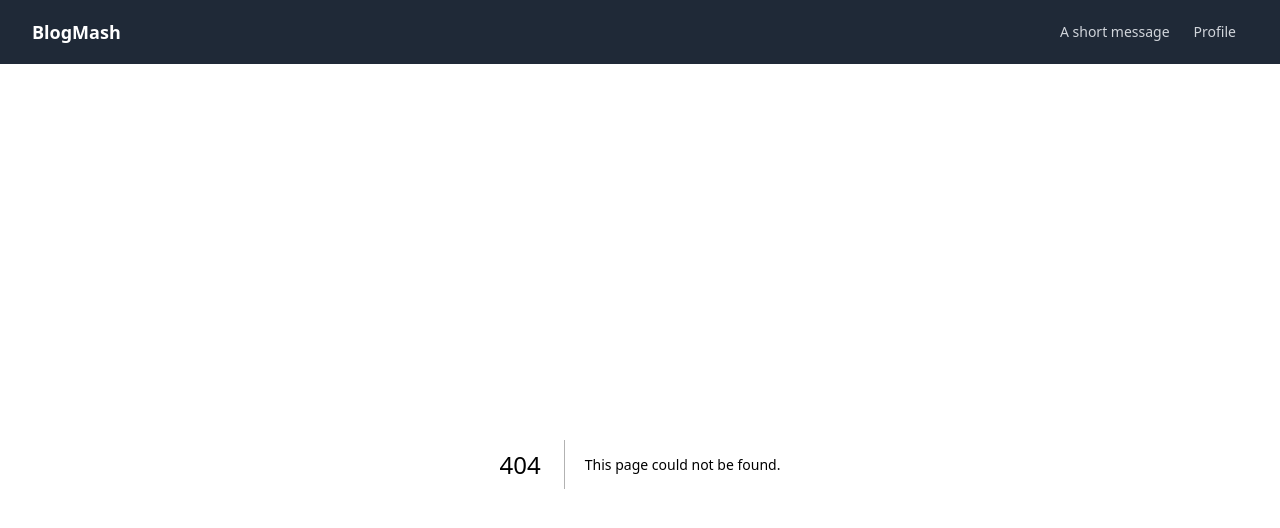
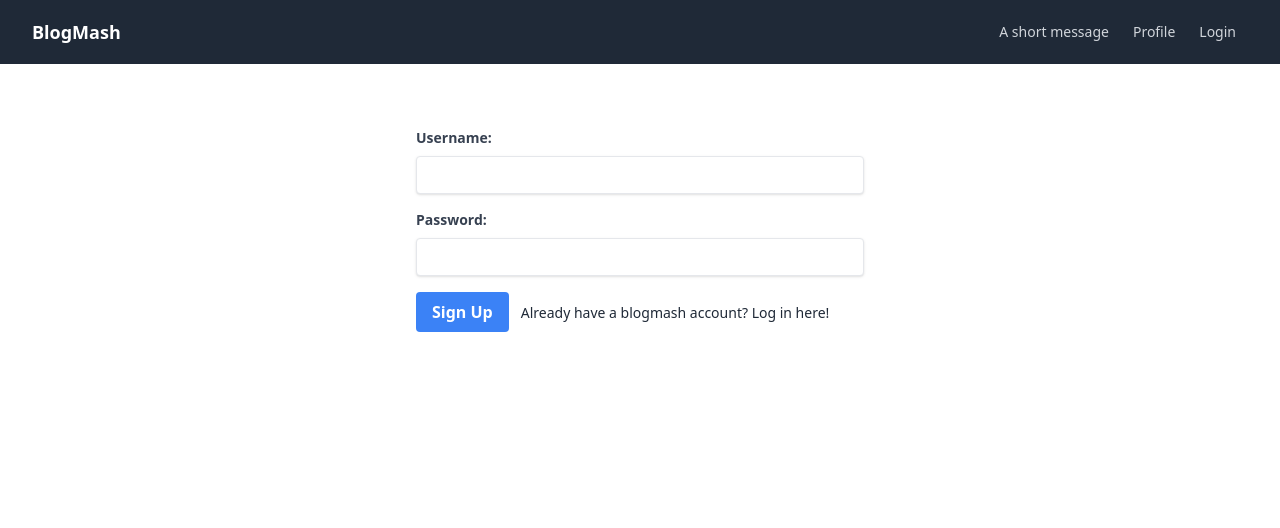
Before and after one commit to SakunPanthi123/blogmash, a Next.js app: page /signup in a window 1280 px wide. Before the commit this address had no page. Shown: the top 528 px of the page. Built offline with nearby package versions, Linux system fonts and the light colour scheme.

Commit message:
trying to add some form of authentication

```diff
--- /dev/null
+++ b/app/api/login/route.js
@@ -0,0 +1,24 @@
+// this is the login api route that checks whether the username and password match from the mongoose database
+
+import {connectToDB} from '@utils/database'
+import User from '@models/User'
+
+export const POST = async (req) => {
+    const {username, password} = await req.json();
+
+    try {
+        await connectToDB();
+        const user = await User.findOne({username: username, password: password})
+        if (user) {
+            return new Response(JSON.stringify(user),{
+                status:200
+            })
+        } else {
+            return new Response("User not found",{status: 404})
+        }
+
+    } catch (error){
+        return new Response("Failed to login",{status: 500})
+    }
+
+}
--- /dev/null
+++ b/app/api/signup/route.js
@@ -0,0 +1,24 @@
+// this route is used to create a new user in the mongodb databse using the user model
+
+import {connectToDB} from '@utils/database'
+import User from '@models/User'
+
+export const POST = async (req) => {
+    const {username, password} = await req.json();
+
+    try {
+        await connectToDB();
+        const newUser = new User({
+            username: username,
+            password:password,
+        })
+
+        await newUser.save()
+
+        return new Response(JSON.stringify(newUser),{
+            status:201
+        })
+    } catch (error){
+        return new Response("Failed to create a new User",{status: 500})
+    }
+}
--- a/app/layout.jsx
+++ b/app/layout.jsx
@@ -2,19 +2,19 @@
 import { useState } from 'react'
 import Nav from '@components/Nav'
 import '@styles/global.css'
-import UpdateContext from '@components/UpdateProvider'
+import SessionContext from '@components/SessionProvider'
 
 const RootLayout = ({ children }) => {
-  const [update_query, updateQuery] = useState('')
+  const [username, updateName] = useState()
   return (
-    <UpdateContext.Provider value={{ update_query, updateQuery }}>
+    <SessionContext.Provider value={{ username, updateName }}>
       <html>
         <body>
           <Nav />
           {children}
         </body>
       </html>
-    </UpdateContext.Provider>
+    </SessionContext.Provider>
   )
 }
 
--- /dev/null
+++ b/app/login/page.jsx
@@ -0,0 +1,71 @@
+// this is the login page for the app containing username and password only for now
+
+'use client'
+import { useState } from 'react'
+import { useRouter } from 'next/navigation'
+import Link from 'next/link'
+
+const Login = () => {
+    const router = useRouter()
+    const [username, setUsername] = useState('')
+    const [password, setPassword] = useState('')
+
+    const handleSubmit = async () => {
+        const response = await fetch('/api/login', {
+            method: 'POST',
+            body: JSON.stringify({
+                username: username,
+                password: password
+            })
+        })
+
+        if (response.ok) {
+            router.push('/')
+        }
+        else{
+            alert('Invalid username or password')
+        }
+    }
+
+    return (
+        <div className='max-w-md mx-auto mt-16'>
+            <div className="mb-4">
+                <label className="block text-gray-700 text-sm font-bold mb-2" htmlFor="username">
+                    Username:
+                </label>
+                <input
+                    className="shadow appearance-none border rounded w-full py-2 px-3 text-gray-700 leading-tight focus:outline-none focus:shadow-outline"
+                    value={username}
+                    onChange={(e) => setUsername(e.target.value)}
+                />
+            </div>
+            <div className="mb-4">
+                <label className="block text-gray-700 text-sm font-bold mb-2" htmlFor="password">
+                    Password:
+                </label>
+                <input
+                    type="password"
+                    className="shadow appearance-none border rounded w-full py-2 px-3 text-gray-700 leading-tight focus:outline-none focus:shadow-outline"
+                    value={password}
+                    onChange={(e) => setPassword(e.target.value)}
+                />
+            </div>
+            <div className="">
+                <button
+                    className="bg-blue-500 hover:bg-blue-700 text-white font-bold py-2 px-4 rounded"
+                    onClick={handleSubmit}
+                >
+                    Login
+                </button>
+                <Link
+              href="/signup"
+              className="text-gray-800 hover:text-gray-400 px-3 py-2 rounded-md text-sm font-medium"
+            >
+              Don't have a blogmash account yet? Sign up here!
+            </Link>
+            </div>
+        </div>
+    )
+}
+
+export default Login
--- a/app/page.jsx
+++ b/app/page.jsx
@@ -1,12 +1,10 @@
 'use client'
 import {useState, useEffect, useContext} from 'react'
-import {useRouter} from 'next/navigation'
-import UpdateContext from '@components/UpdateProvider'
+import Link from 'next/link'
 
 const Home = () => {
   const [blogs,setBlogs] = useState([])
-  const router = useRouter()
-  const {update_query, updateQuery} = useContext(UpdateContext)
+
 
   useEffect(() => {
     const fetchPost = async () => {
@@ -50,18 +48,12 @@ const Home = () => {
             Delete
             </button>
 
-            <button
+            <Link
+            href={`/update/${blog._id}`}
             className="bg-blue-500 hover:bg-blue-700 text-white font-bold py-2 px-4 rounded ml-4 mt-4"
-            onClick={
-              ()=>{
-                updateQuery(blog._id)
-                router.push('/update')
-
-              }
-            }
             >
             Update
-            </button>
+            </Link>
           </div>
         )
       })}
--- /dev/null
+++ b/app/signup/page.jsx
@@ -0,0 +1,68 @@
+// this is the signup page for the app containing username and password only for now
+
+'use client'
+import { useState } from 'react'
+import { useRouter } from 'next/navigation'
+import Link from 'next/link'
+
+const Signup = () => {
+    const router = useRouter()
+    const [username, setUsername] = useState('')
+    const [password, setPassword] = useState('')
+
+    const handleSubmit = async () => {
+        const response = await fetch('/api/signup', {
+            method: 'POST',
+            body: JSON.stringify({
+                username: username,
+                password: password
+            })
+        })
+        console.log(response)
+        if (response.ok) {
+            router.push('/login')
+        }
+    }
+
+    return (
+        <div className='max-w-md mx-auto mt-16'>
+            <div className="mb-4">
+                <label className="block text-gray-700 text-sm font-bold mb-2" htmlFor="username">
+                    Username:
+                </label>
+                <input
+                    className="shadow appearance-none border rounded w-full py-2 px-3 text-gray-700 leading-tight focus:outline-none focus:shadow-outline"
+                    value={username}
+                    onChange={(e) => setUsername(e.target.value)}
+                />
+            </div>
+            <div className="mb-4">
+                <label className="block text-gray-700 text-sm font-bold mb-2" htmlFor="password">
+                    Password:
+                </label>
+                <input
+                    type="password"
+                    className="shadow appearance-none border rounded w-full py-2 px-3 text-gray-700 leading-tight focus:outline-none focus:shadow-outline"
+                    value={password}
+                    onChange={(e) => setPassword(e.target.value)}
+                />
+            </div>
+            <div className="">
+                <button
+                    className="bg-blue-500 hover:bg-blue-700 text-white font-bold py-2 px-4 rounded"
+                    onClick={handleSubmit}
+                >
+                    Sign Up
+                </button>
+                <Link
+              href="/login"
+              className="text-gray-800 hover:text-gray-400 px-3 py-2 rounded-md text-sm font-medium"
+            >
+                Already have a blogmash account? Log in here!
+            </Link>
+            </div>
+        </div>
+    )
+}
+
+export default Signup
--- a/app/update/page.jsx
+++ b/app/update/[id]/page.jsx
@@ -1,17 +1,14 @@
 'use client'
 import { useState, useEffect, useContext } from 'react'
 import { useRouter } from 'next/navigation'
-import UpdateContext from '@components/UpdateProvider'
 
-const Update = () => {
+const Update = ({params}) => {
     const router = useRouter()
     const [title, setTitle] = useState('')
     const [content, setContent] = useState('')
-    const {update_query, updateQuery} = useContext(UpdateContext)
-    console.log(update_query)
     useEffect(() => {
         const fetchPost = async () => {
-            const response = await fetch(`/api/blog/${update_query}`)
+            const response = await fetch(`/api/blog/${params.id}`)
             const data = await response.json()
             setTitle(data.title)
             setContent(data.content)
@@ -20,7 +17,7 @@ const Update = () => {
     }, [])
 
     const handleSubmit = async () => {
-            const response = await fetch(`/api/blog/${update_query}`, {
+            const response = await fetch(`/api/blog/${params.id}`, {
             method: "PATCH",
 
             body: JSON.stringify(
--- a/components/Nav.jsx
+++ b/components/Nav.jsx
@@ -25,6 +25,13 @@ const Nav = () => {
             >
               Profile
             </Link>
+
+            <Link
+              href="/login"
+              className="text-gray-300 hover:bg-gray-700 hover:text-white px-3 py-2 rounded-md text-sm font-medium"
+            >
+              Login
+            </Link>
           </div>
         </div>
       </div>
--- /dev/null
+++ b/components/SessionProvider.jsx
@@ -0,0 +1,7 @@
+'use client'
+
+import {createContext} from 'react'
+
+const SessionContext = createContext()
+
+export default SessionContext
--- a/components/UpdateProvider.jsx
+++ /dev/null
@@ -1,7 +0,0 @@
-'use client'
-
-import {createContext} from 'react'
-
-const UpdateContext = createContext()
-
-export default UpdateContext
--- /dev/null
+++ b/models/User.jsx
@@ -0,0 +1,19 @@
+// this is the user model
+
+import {Schema, model, models} from 'mongoose';
+
+const UserSchema = new Schema({
+    username: {
+        type: String,
+        required: [true, 'Username is required'],
+        unique: true
+    },
+    password: {
+        type: String,
+        required: [true, 'Password is required']
+    }
+})
+
+const User = models.User || model("User", UserSchema);
+
+export default User;
```
